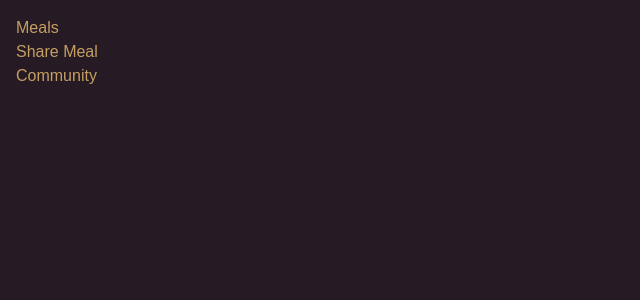
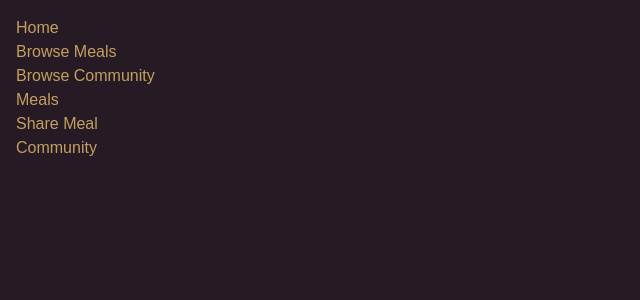
Before and after one commit to izarlas/react-next-course, a Next.js app: page / in a window 1280 px wide. Shown: the top 300 px of the page, without its empty margins (0-640 px from the left). Built offline with nearby package versions, Linux system fonts and the light colour scheme.

Commit message:
Basic SSR header setup navigation

```diff
--- a/app/layout.tsx
+++ b/app/layout.tsx
@@ -1,6 +1,7 @@
 import type { Metadata } from "next";
 import { Geist, Geist_Mono } from "next/font/google";
 import "./globals.css";
+import Header from "@/components/Header";
 
 const geistSans = Geist({
   variable: "--font-geist-sans",
@@ -27,6 +28,7 @@ export default function RootLayout({
       <body
         className={`${geistSans.variable} ${geistMono.variable} antialiased`}
       >
+        <Header />
         {children}
       </body>
     </html>
--- a/app/meals/[item]/page.tsx
+++ b/app/meals/[item]/page.tsx
@@ -1,7 +1,7 @@
 import React from "react";
 
-const MealItem = () => {
-  return <div>MealItem</div>;
+const MealDetails = () => {
+  return <div>Meal Details</div>;
 };
 
-export default MealItem;
+export default MealDetails;
--- /dev/null
+++ b/components/Header.tsx
@@ -0,0 +1,24 @@
+import Link from "next/link";
+import React from "react";
+
+const Header = () => {
+  return (
+    <header>
+      <nav>
+        <ul>
+          <li>
+            <Link href="/">Home</Link>
+          </li>
+          <li>
+            <Link href="/meals">Browse Meals</Link>
+          </li>
+          <li>
+            <Link href="/community">Browse Community</Link>
+          </li>
+        </ul>
+      </nav>
+    </header>
+  );
+};
+
+export default Header;
```
